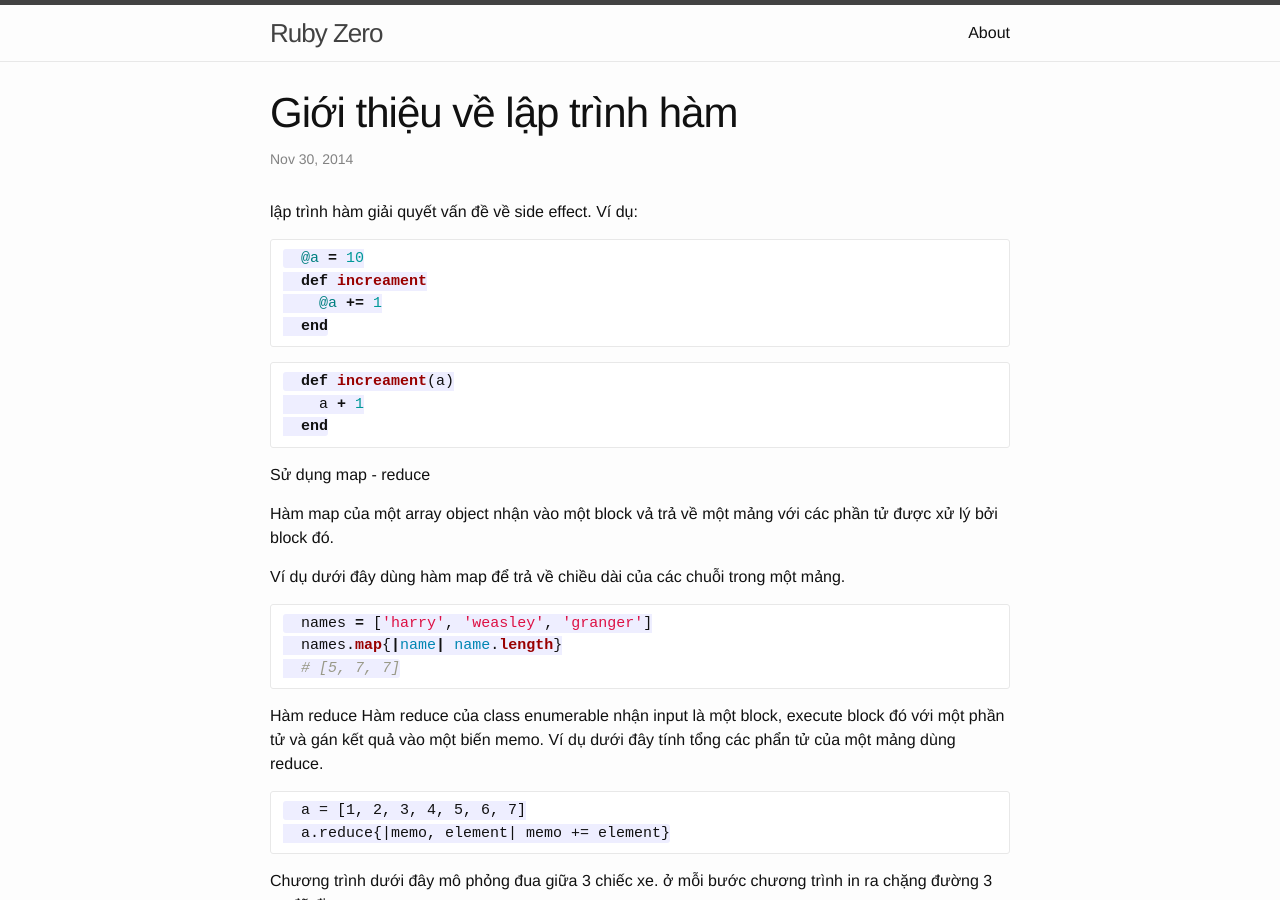
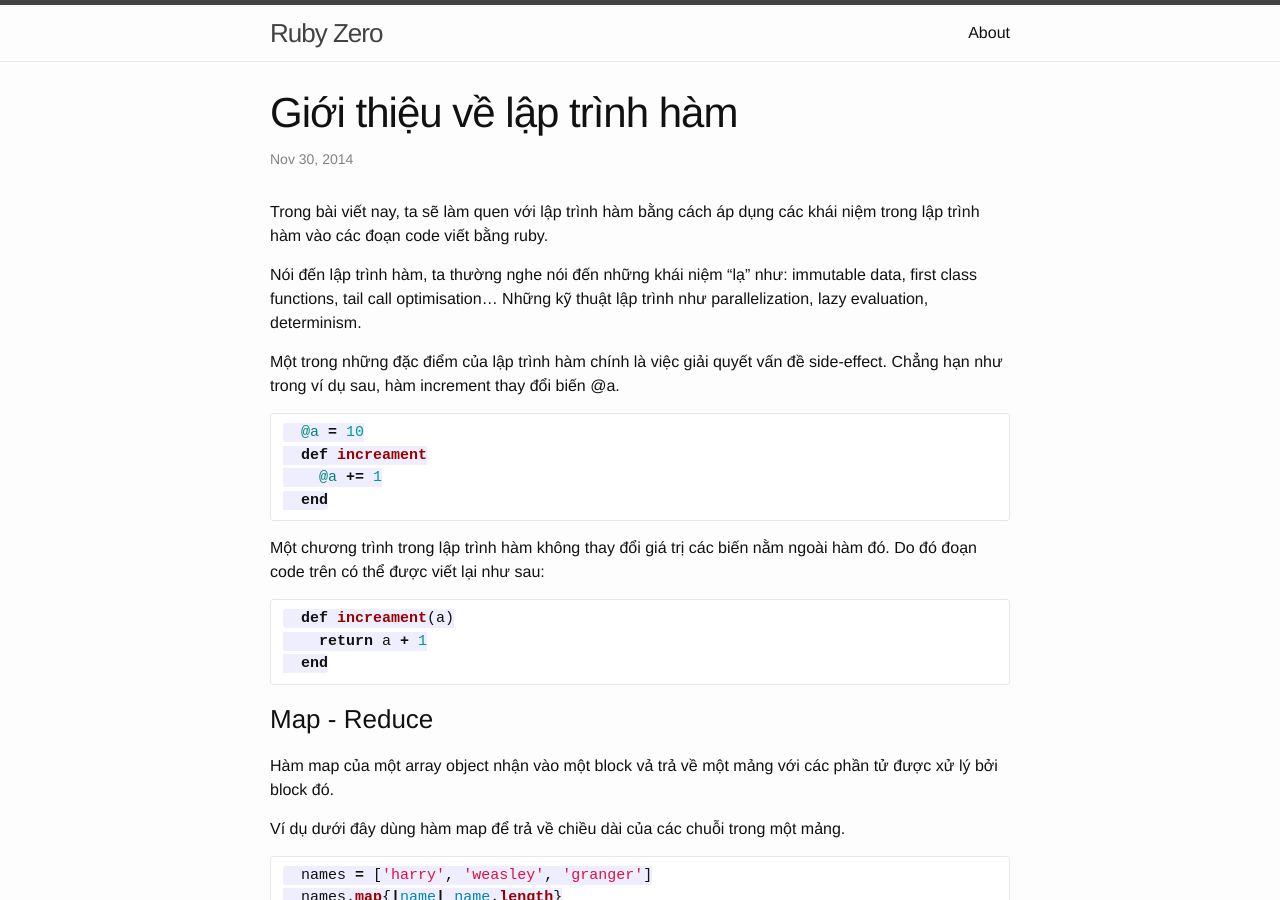
Before and after one commit to zinh/zinh.github.io, a Jekyll site: the page built from _posts/2014-12-07-functional-programming-introduction-with-ruby.markdown, in a window 1280 px wide and 900 px high. Built offline with Jekyll 4.4.1, drawn with Linux system fonts in a browser that asks for light colours.

Commit message:
Update 2014-12-07-functional-programming-introduction-with-ruby.markdown

````diff
--- a/_posts/2014-12-07-functional-programming-introduction-with-ruby.markdown
+++ b/_posts/2014-12-07-functional-programming-introduction-with-ruby.markdown
@@ -6,7 +6,11 @@ summary: functional programming
 categories: ruby
 ---
 
-lập trình hàm giải quyết vấn đề về side effect. Ví dụ:
+Trong bài viết nay, ta sẽ làm quen với lập trình hàm bằng cách áp dụng các khái niệm trong lập trình hàm vào các đoạn code viết bằng ruby.
+
+Nói đến lập trình hàm, ta thường nghe nói đến những khái niệm "lạ" như: immutable data, first class functions, tail call optimisation... Những kỹ thuật lập trình như parallelization, lazy evaluation, determinism.
+
+Một trong những đặc điểm của lập trình hàm chính là việc giải quyết vấn đề side-effect. Chẳng hạn như trong ví dụ sau, hàm increment thay đổi biến @a.
 
 ```ruby
   @a = 10
@@ -15,13 +19,15 @@ lập trình hàm giải quyết vấn đề về side effect. Ví dụ:
   end
 ```
 
+Một chương trình trong lập trình hàm không thay đổi giá trị các biến nằm ngoài hàm đó. Do đó đoạn code trên có thể được viết lại như sau:
+
 ```ruby
   def increament(a)
-    a + 1
+    return a + 1
   end
 ```
 
-Sử dụng map - reduce
+### Map - Reduce
 
 Hàm map của một array object nhận vào một block vả trả về một mảng với các phần tử được xử lý bởi block đó.
 
````
